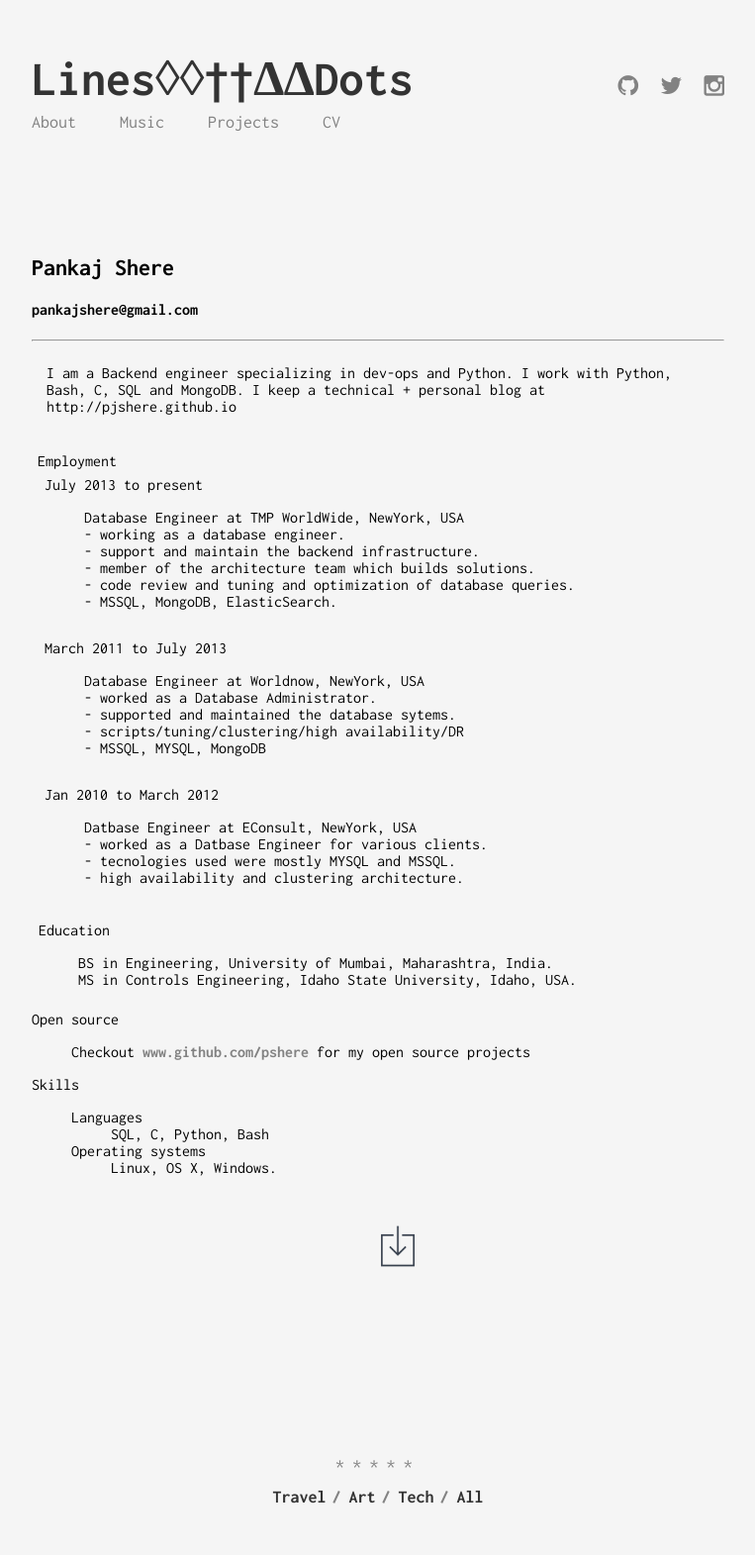
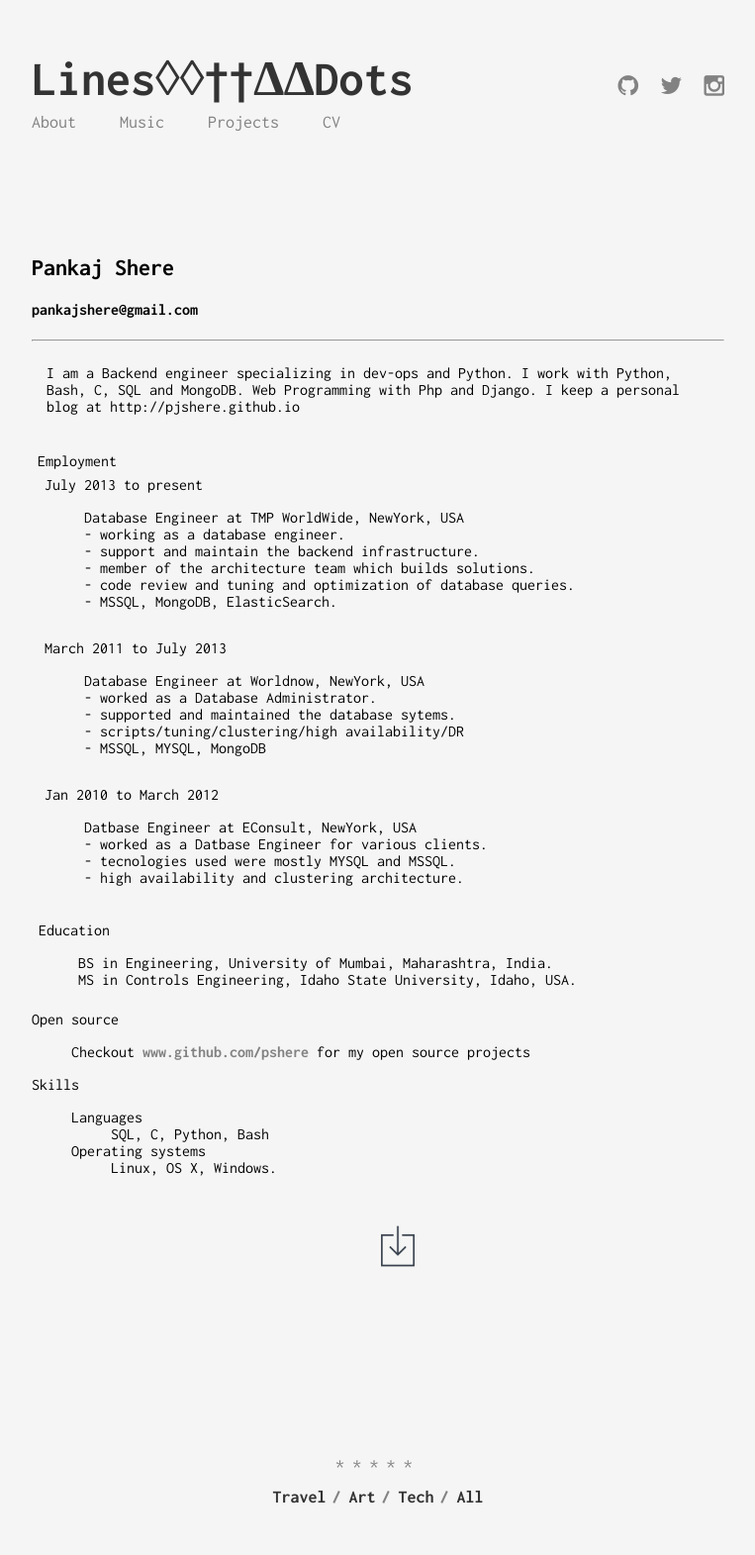
Before and after one commit to PJShere/PJShere.github.io, a Jekyll site: the page built from cv.md, in a window 1280 px wide. Shown: the whole page at 99% size, without its empty margins (258-1021 px from the left). Built offline with Jekyll 4.4.1, drawn with Linux system fonts in a browser that asks for light colours.

Commit message:
Resume updated.

```diff
--- a/cv.md
+++ b/cv.md
@@ -8,8 +8,7 @@ permalink: /cv/
 
 <body>
     <link rel="stylesheet" type="text/css" href="/css/cvstyle.css">
-    <div class='summary'>I am a Backend engineer specializing in dev-ops and Python. I work with Python, Bash, C, SQL and MongoDB.
-        I keep a technical + personal blog at http://pjshere.github.io</div>
+    <div class='summary'>I am a Backend engineer specializing in dev-ops and Python. I work with Python, Bash, C, SQL and MongoDB. Web Programming with Php and Django. I keep a personal blog at http://pjshere.github.io</div>
     <br>
     <div class='emp'>Employment
         <div class='emp1'>July 2013 to present
```
Also changed, not shown: books.md (added, +8 -0 lines), 1 other file.
